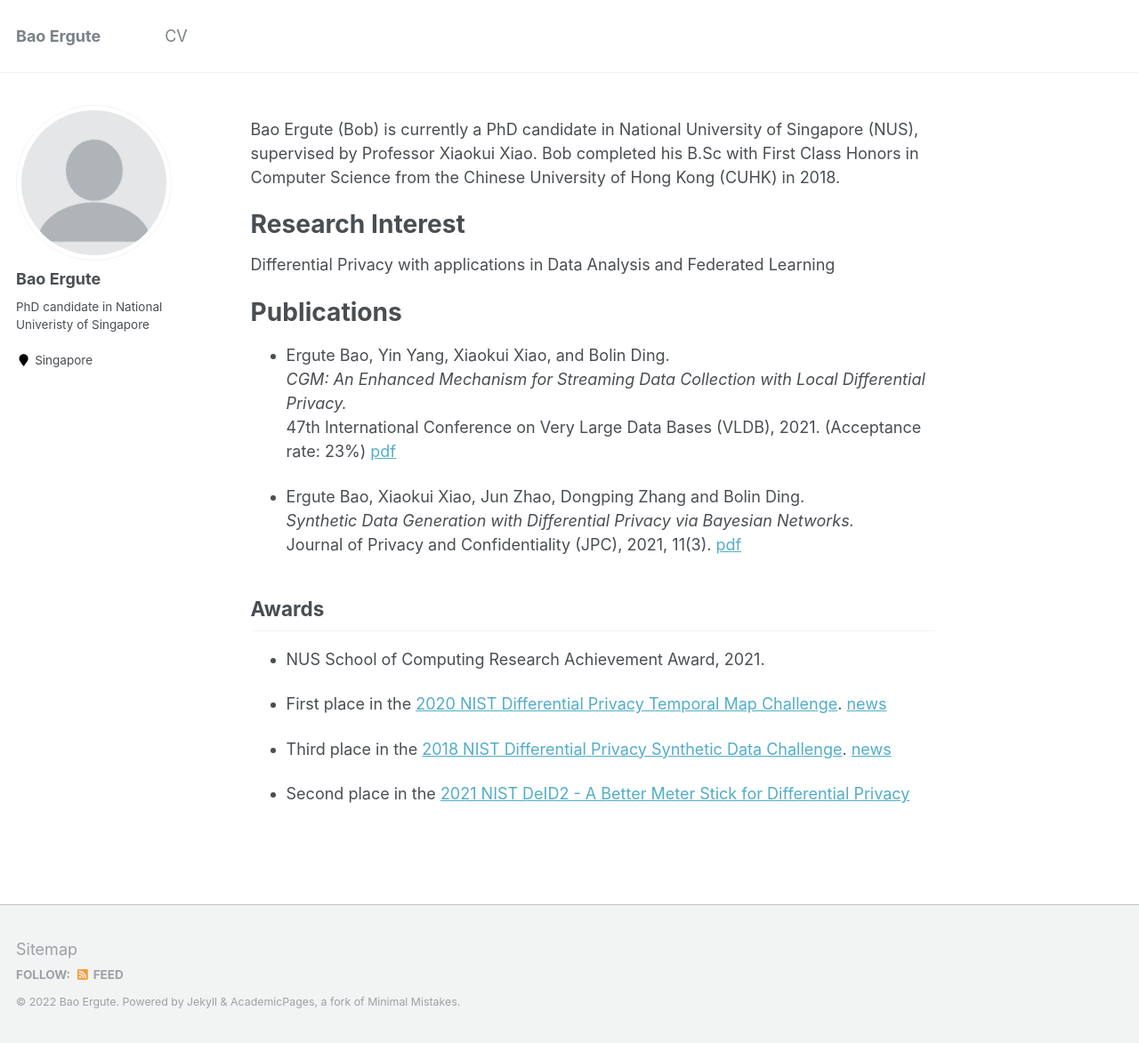
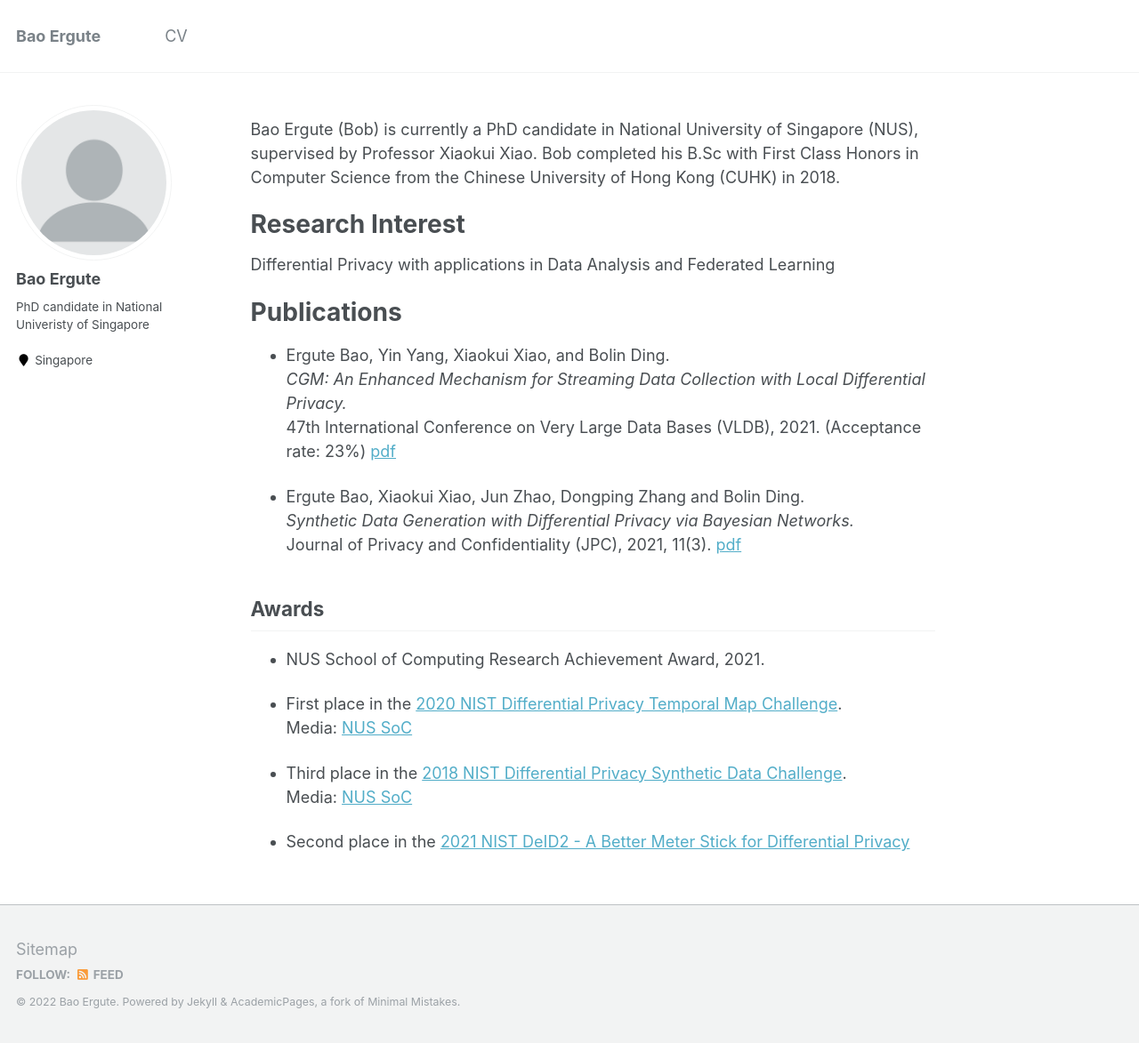
Before and after one commit to paulgute/paulgute.github.io, a Jekyll site: the page built from _pages/about.md, in a window 1280 px wide and 1173 px high. Shown: the whole window at 89% size. Built offline with Jekyll 4.4.1, drawn with Linux system fonts in a browser that asks for light colours.

Commit message:
Update about.md

```diff
--- a/_pages/about.md
+++ b/_pages/about.md
@@ -33,8 +33,10 @@ Awards
 ------
 - NUS School of Computing Research Achievement Award, 2021.
 
-- First place in the [2020 NIST Differential Privacy Temporal Map Challenge](https://www.nist.gov/ctl/pscr/open-innovation-prize-challenges/current-and-upcoming-prize-challenges/2020-differential). [news](https://www.comp.nus.edu.sg/news/2021-nistchallenge/)
+- First place in the [2020 NIST Differential Privacy Temporal Map Challenge](https://www.nist.gov/ctl/pscr/open-innovation-prize-challenges/current-and-upcoming-prize-challenges/2020-differential).\
+Media: [NUS SoC](https://www.comp.nus.edu.sg/news/2021-nistchallenge/)
 
-- Third place in the [2018 NIST Differential Privacy Synthetic Data Challenge](https://www.nist.gov/ctl/pscr/team-privbayes). [news](https://www.comp.nus.edu.sg/news/archives/y2019/2019-nist-differential-privacy-synthetic-data-challenge/)
+- Third place in the [2018 NIST Differential Privacy Synthetic Data Challenge](https://www.nist.gov/ctl/pscr/team-privbayes).\
+Media: [NUS SoC](https://www.comp.nus.edu.sg/news/archives/y2019/2019-nist-differential-privacy-synthetic-data-challenge/)
 
 - Second place in the [2021 NIST DeID2 - A Better Meter Stick for Differential Privacy](https://www.herox.com/bettermeterstick/updates)
```
